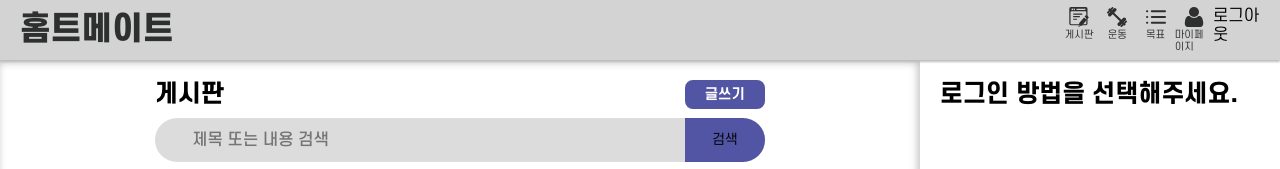
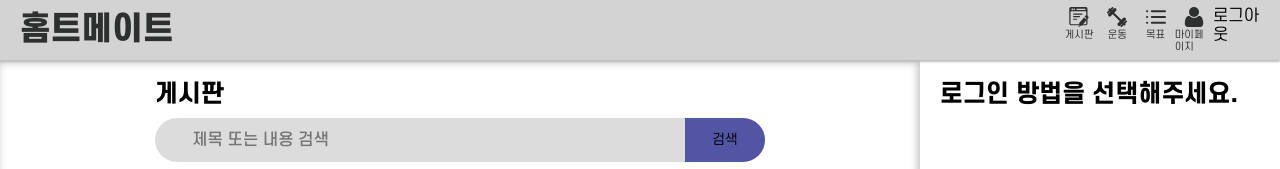
Before and after one commit to rlawodn46465/Home_T_Mate, a React (Vite) app: page /community in a window 1280 px wide. Shown: the top 169 px of the page. Built offline with nearby package versions, Linux system fonts and the light colour scheme; no server answers.

Commit message:
[FE MISC] 불필요한 코드 제거 & 회원 확인 코드 추가

```diff
--- a/src/pages/Community/CommunityPage.jsx
+++ b/src/pages/Community/CommunityPage.jsx
@@ -5,10 +5,11 @@ import { usePosts } from "../../hooks/usePosts";
 import "./CommunityPage.css";
 import { useCallback } from "react";
 import { usePersistentPanel } from "../../hooks/usePersistentPanel";
+import { useAuth } from "../../hooks/useAuth";
 
 const CommunityPage = () => {
-  const { navigateWithPanel, setQueryParams: setPanelParams } =
-    usePersistentPanel();
+  const { isAuthenticated } = useAuth();
+  const { navigateWithPanel } = usePersistentPanel();
 
   const initialBoardType = null;
 
@@ -42,7 +43,9 @@ const CommunityPage = () => {
     <div className="community-container">
       <div className="community-header">
         <h2>게시판</h2>
-        <Button text={"글쓰기"} onClick={handleWriteClick} />
+        {isAuthenticated && (
+          <Button text={"글쓰기"} onClick={handleWriteClick} />
+        )}
       </div>
       <CommunityControls
         currentQueryParams={queryParams}
--- a/src/services/api/api.js
+++ b/src/services/api/api.js
@@ -66,7 +66,6 @@ api.interceptors.response.use(
       } catch (refreshError) {
         // 토큰 갱신 실패 시 (리프레시 토큰도 만료시)
         clearAuthTokens();
-        console.error("Token Refresh Failed. User must log in again.");
         throw refreshError;
       }
     }
```
